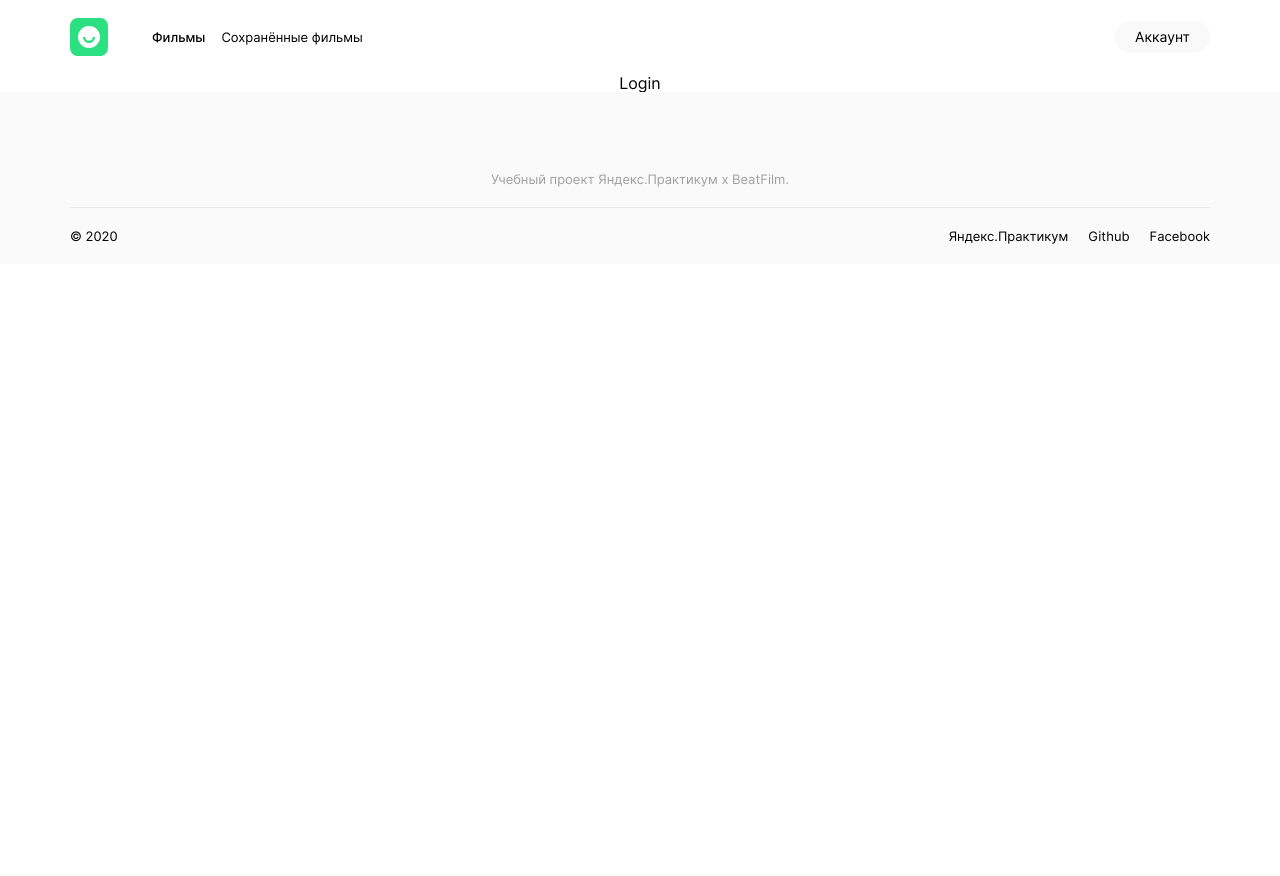
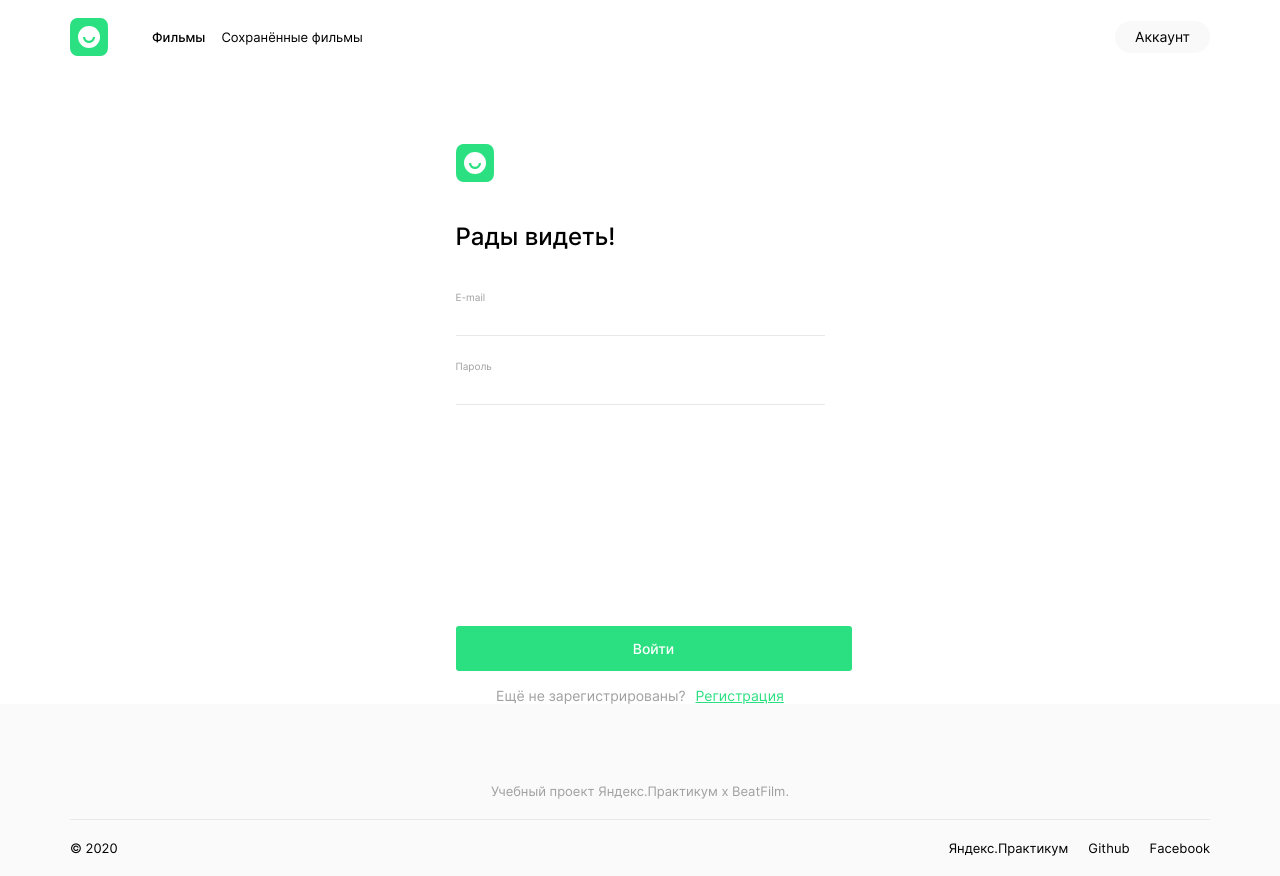
Before and after one commit to StarClavatar/movies-explorer-frontend, a React (Create React App) app: page /signin in a window 1280 px wide. Before the commit the page ends 800 px from the top, so only its background shows below. Built offline with nearby package versions, Linux system fonts and the light colour scheme.

Commit message:
new components

```diff
--- a/src/components/Login/Login.css
+++ b/src/components/Login/Login.css
@@ -0,0 +1,108 @@
+.login {}
+
+.entrance-form {
+    display: flex;
+    flex-direction: column;
+    justify-content: center;
+    max-width: 369px;
+    margin-top: 70px;
+}
+
+.entrance-form-logo {
+    width: 38px;
+    height: 38px;
+    margin-bottom: 40px;
+}
+
+.entrance-form__header {
+    font-weight: 500;
+    font-size: 24px;
+    line-height: 29px;
+    margin: 0;
+}
+
+.form {
+    display: flex;
+    flex-direction: column;
+    margin: 40px 0 221px 0;
+    position: relative;
+}
+
+.form__input-title {
+    font-weight: 400;
+    font-size: 10px;
+    line-height: 12px;
+    color: #A0A0A0;
+}
+
+.form__input {
+    font-weight: 500;
+    font-size: 14px;
+    line-height: 17px;
+    color: #000000;
+    border: 0;
+    border-bottom: 1px solid #E8E8E8;
+    margin: 5px 0 24px 0;
+    padding: 0 0 10px 0;
+    outline: 0;
+}
+
+.form__input:last-of-type {
+    margin-bottom: 0;
+}
+
+
+/* модификаторы инпутов */
+.form__input_valid {
+    border-bottom: 1px solid #2BE080;
+}
+
+.form__input_invalid {
+    color: #EE3465;
+}
+
+.error-span {
+    position: absolute;
+    left: 0;
+    bottom: -20px;
+    font-weight: 400;
+    font-size: 10px;
+    line-height: 12px;
+    color: #EE3465;
+    visibility: hidden;
+}
+
+.error-span_active {
+    visibility: visible;
+}
+/* модификаторы инпутов */
+
+
+.form__button {
+    width: 396px;
+    height: 45px;
+    background-color: #2BE080;
+    border: 0;
+    border-radius: 3px;
+    font-weight: 500;
+    font-size: 14px;
+    line-height: 17px;
+    text-align: center;
+    color: #FFFFFF;
+    margin-bottom: 16px;
+}
+
+.is-registered {
+    font-weight: 400;
+    font-size: 14px;
+    line-height: 17px;
+    color: #A0A0A0;
+}
+
+.is-registered__registration {
+    font-weight: 400;
+    font-size: 14px;
+    line-height: 17px;
+    color: #2BE080;
+    margin-left: 6px;
+}
--- a/src/components/Login/Login.js
+++ b/src/components/Login/Login.js
@@ -1,10 +1,23 @@
 import './Login.css';
+import logo from '../../images/logo.svg'
 
 function Login(props) {
     return (
-        <div>
-            Login
-        </div>
+        <section class="login">
+            <div class="entrance-form">
+                <img class="entrance-form-logo" src={logo} alt="логотип"/>
+                <h1 class="entrance-form__header">Рады видеть!</h1>
+                <form class="form">
+                    <span class="form__input-title">E-mail</span>
+                    <input type="text" class="form__input"/>
+                    <span class="form__input-title">Пароль</span>
+                    <input type="password" class="form__input"/>
+                    <span class="error-span">Что-то пошло не так§..</span>
+                </form>
+                <button class="form__button">Войти</button>
+                <span class="is-registered">Ещё не зарегистрированы? <a class="is-registered__registration" href="#">Регистрация</a></span>
+            </div>
+        </section>
     );
 }
 
--- a/src/components/Main/Main.js
+++ b/src/components/Main/Main.js
@@ -3,6 +3,7 @@ import AboutProject from './AboutProject/AboutProject';
 import Techs from './Techs/Techs';
 import AboutMe from './AboutMe/AboutMe';
 import Portfolio from './Portfolio/Portfolio';
+import Register from '../Register/Register';
 
 
 function Main(props) {
--- a/src/components/Register/Register.css
+++ b/src/components/Register/Register.css
@@ -0,0 +1,107 @@
+.entrance-form {
+    display: flex;
+    flex-direction: column;
+    justify-content: center;
+    max-width: 369px;
+    margin-top: 70px;
+}
+
+.entrance-form-logo {
+    width: 38px;
+    height: 38px;
+    margin-bottom: 40px;
+}
+
+.entrance-form__header {
+    font-weight: 500;
+    font-size: 24px;
+    line-height: 29px;
+    margin: 0;
+}
+
+.form {
+    display: flex;
+    flex-direction: column;
+    margin: 40px 0 221px 0;
+    position: relative;
+}
+
+.form__input-title {
+    font-weight: 400;
+    font-size: 10px;
+    line-height: 12px;
+    color: #A0A0A0;
+}
+
+.form__input {
+    font-weight: 500;
+    font-size: 14px;
+    line-height: 17px;
+    color: #000000;
+    border: 0;
+    border-bottom: 1px solid #E8E8E8;
+    margin: 5px 0 24px 0;
+    padding: 0 0 10px 0;
+    outline: 0;
+}
+
+.form__input:last-of-type {
+    margin-bottom: 0;
+}
+
+
+/* модификаторы инпутов */
+.form__input_valid {
+    border-bottom: 1px solid #2BE080;
+}
+
+.form__input_invalid {
+    color: #EE3465;
+}
+
+.error-span {
+    position: absolute;
+    left: 0;
+    bottom: -20px;
+    font-weight: 400;
+    font-size: 10px;
+    line-height: 12px;
+    color: #EE3465;
+    visibility: hidden;
+}
+
+.error-span_active {
+    visibility: visible;
+}
+/* модификаторы инпутов */
+
+
+.form__button {
+    width: 396px;
+    height: 45px;
+    background-color: #2BE080;
+    border: 0;
+    border-radius: 3px;
+    font-weight: 500;
+    font-size: 14px;
+    line-height: 17px;
+    text-align: center;
+    color: #FFFFFF;
+    margin-bottom: 16px;
+}
+
+.is-registered {
+    font-weight: 400;
+    font-size: 14px;
+    line-height: 17px;
+    color: #A0A0A0;
+    text-align: center;
+}
+
+.is-registered__registration {
+    font-weight: 400;
+    font-size: 14px;
+    line-height: 17px;
+    color: #2BE080;
+    margin-left: 6px;
+}
--- a/src/components/Register/Register.js
+++ b/src/components/Register/Register.js
@@ -1,10 +1,25 @@
 import './Register.css';
+import logo from '../../images/logo.svg'
 
 function Register(props) {
     return (
-        <div>
-            Register
-        </div>
+        <section className="register">
+            <div className="entrance-form">
+                <img className="entrance-form-logo" src={logo} alt="логотип"/>
+                <h1 className="entrance-form__header">Добро пожаловать!</h1>
+                <form className="form">
+                    <span className="form__input-title">Имя</span>
+                    <input type="text" className="form__input"/>
+                    <span className="form__input-title">E-mail</span>
+                    <input type="password" className="form__input"/>
+                    <span className="form__input-title">Пароль</span>
+                    <input type="password" className="form__input"/>
+                    <span className="error-span">Что-то пошло не так...</span>
+                </form>
+                <button className="form__button">Зарегистрироваться</button>
+                <span className="is-registered">Уже зарегистрированы? <a className="is-registered__registration" href="#">Войти</a></span>
+            </div>
+        </section>
     );
 }
 
```
